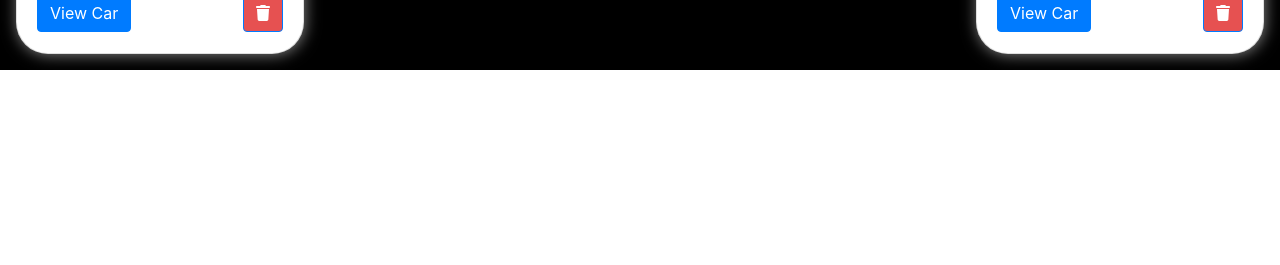
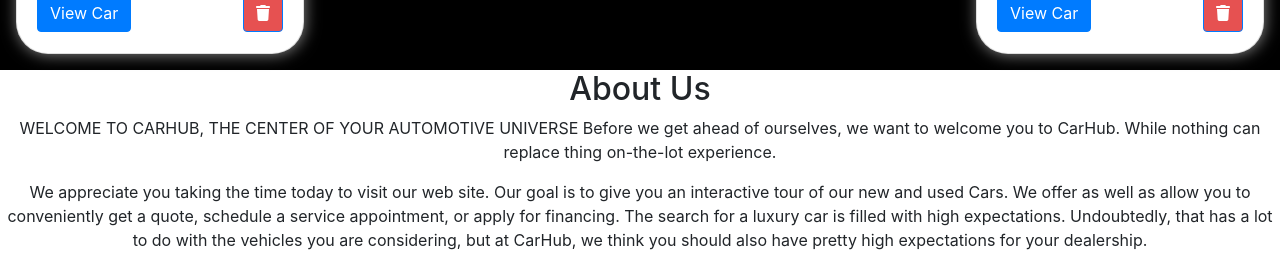
Before and after one commit to gitaunjunge4/phase2-project, a React (Create React App) app: page / in a window 1280 px wide. Shown: the part 5602-5867 px from the top of the page. Before the commit the page ends 5672 px from the top, so only its background shows below. Built offline with nearby package versions, Linux system fonts and the light colour scheme; data requests are answered from the project's data file.

Commit message:
added aboutus component

```diff
--- a/src/App.js
+++ b/src/App.js
@@ -2,7 +2,7 @@ import React from 'react';
 import { useState, useEffect } from 'react';
 import './App.css';
 import Homepage from "./components/Homepage";
-
+import AboutUs from './components/AboutUs';
 
 function App() {
 
@@ -41,6 +41,7 @@ function App() {
           <div className='biggerDiv'>
           {eachCar}
           </div>
+          <AboutUs/>
     </div>
   );
 }
--- /dev/null
+++ b/src/components/AboutUs.js
@@ -0,0 +1,19 @@
+
+import React from 'react';
+
+const AboutUs = () => {
+  return (
+    <div>
+      <h2>About Us</h2>
+      <p>
+      WELCOME TO CARHUB, THE CENTER OF YOUR AUTOMOTIVE UNIVERSE
+      Before we get ahead of ourselves, we want to welcome you to CarHub. While nothing can replace thing on-the-lot experience.
+      </p>
+      <p>
+      We appreciate you taking the time today to visit our web site. Our goal is to give you an interactive tour of our new and used Cars. We offer as well as allow you to conveniently get a quote, schedule a service appointment, or apply for financing. The search for a luxury car is filled with high expectations. Undoubtedly, that has a lot to do with the vehicles you are considering, but at CarHub, we think you should also have pretty high expectations for your dealership.
+      </p>
+    </div>
+  );
+};
+
+export default AboutUs;
```
